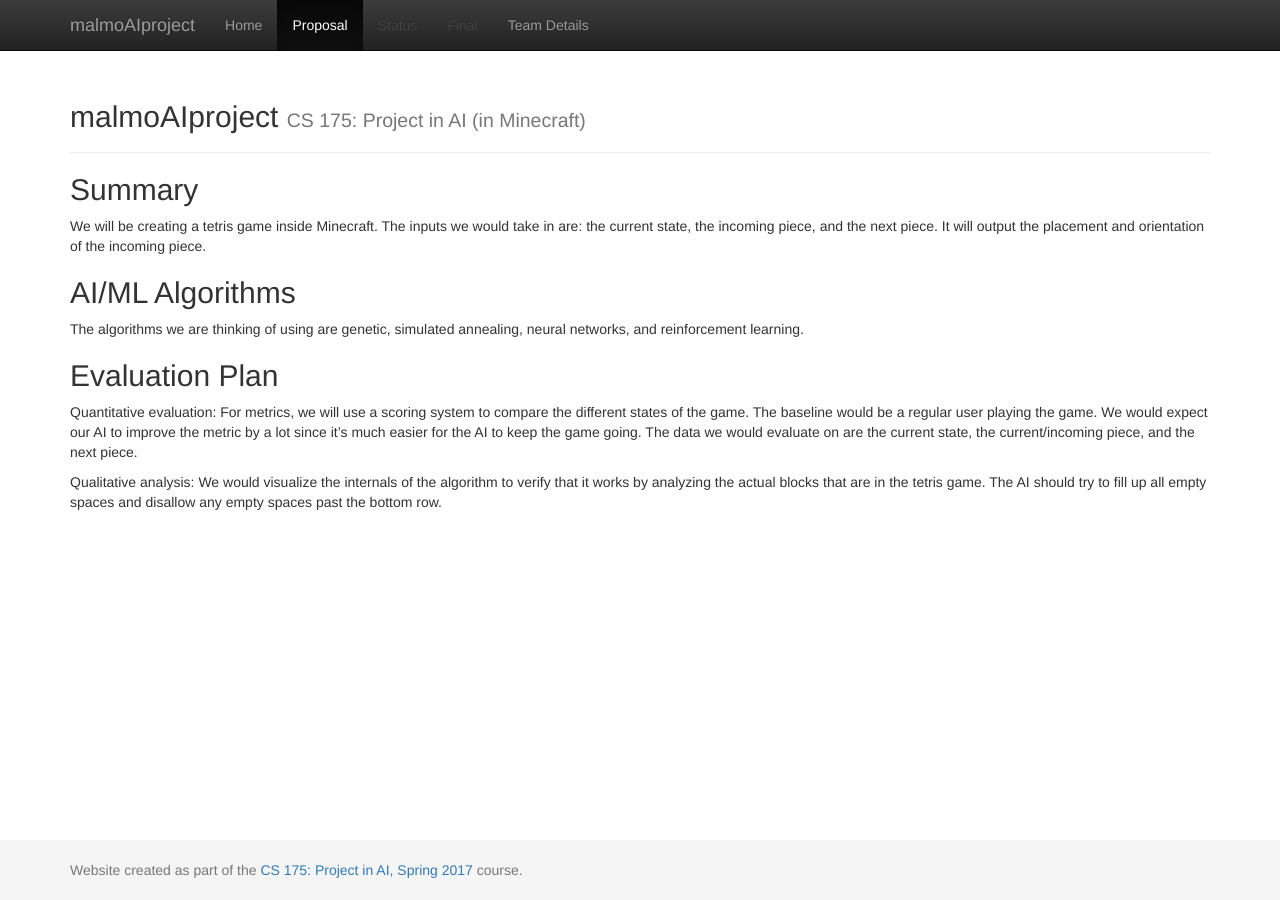
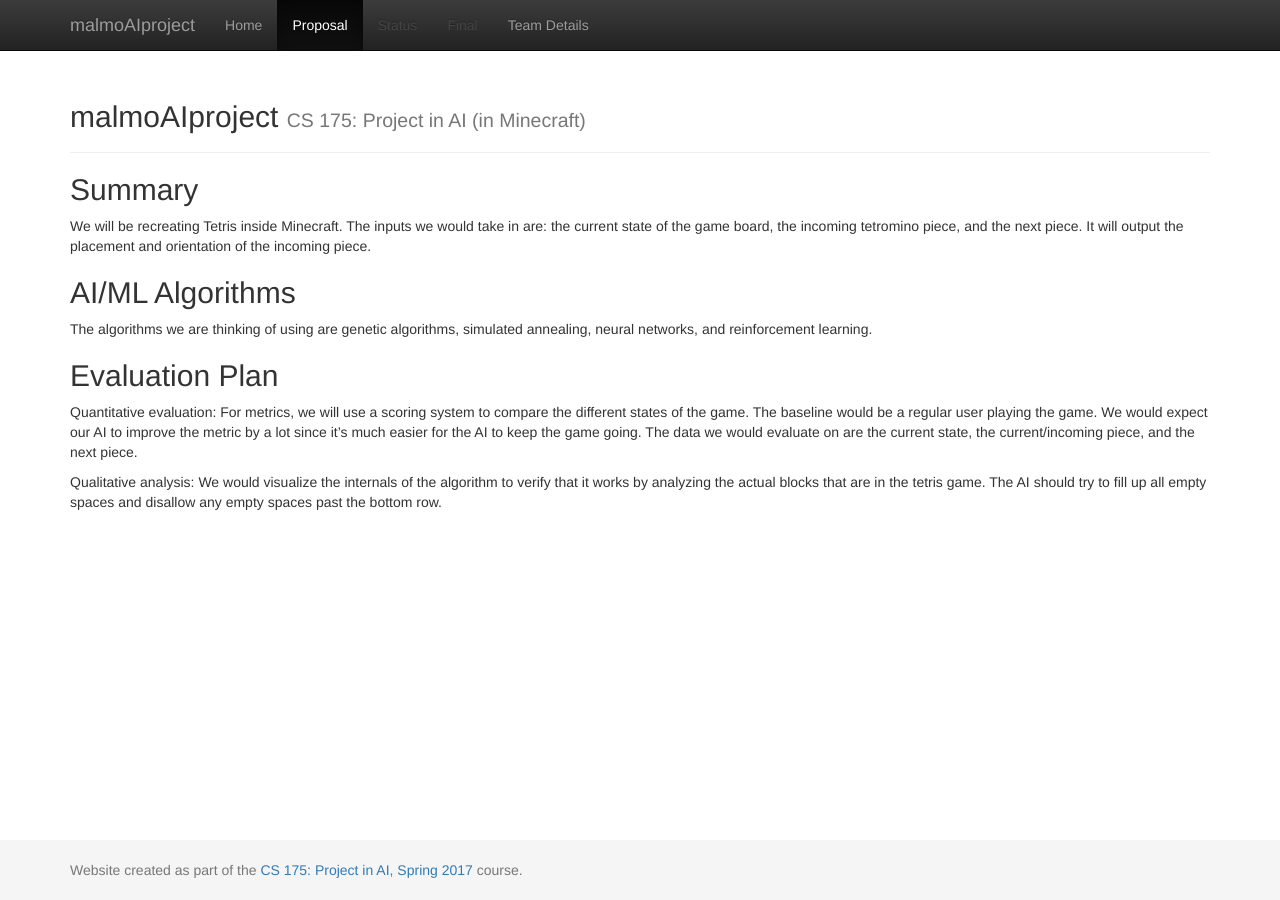
Before and after one commit to julia-tong/Maltris, a Jekyll site: the page built from docs/proposal.md, in a window 1280 px wide. Built offline with Jekyll 4.4.1, drawn with Linux system fonts in a browser that asks for light colours.

Commit message:
Corrected some sentences with more details
-In summary

```diff
--- a/docs/proposal.md
+++ b/docs/proposal.md
@@ -3,10 +3,10 @@ layout: default
 title:  Proposal
 ---
 ## Summary
-We will be creating a tetris game inside Minecraft. The inputs we would take in are: the current state, the incoming piece, and the next piece. It will output the placement and orientation of the incoming piece.
+We will be recreating Tetris inside Minecraft. The inputs we would take in are: the current state of the game board, the incoming tetromino piece, and the next piece. It will output the placement and orientation of the incoming piece.
 
 ## AI/ML Algorithms
-The algorithms we are thinking of using are genetic, simulated annealing, neural networks, and reinforcement learning.
+The algorithms we are thinking of using are genetic algorithms, simulated annealing, neural networks, and reinforcement learning.
 
 ## Evaluation Plan
 Quantitative evaluation: For metrics, we will use a scoring system to compare the different states of the game. The baseline would be a regular user playing the game. We would expect our AI to improve the metric by a lot since it's much easier for the AI to keep the game going. The data we would evaluate on are the current state, the current/incoming piece, and the next piece.
```
